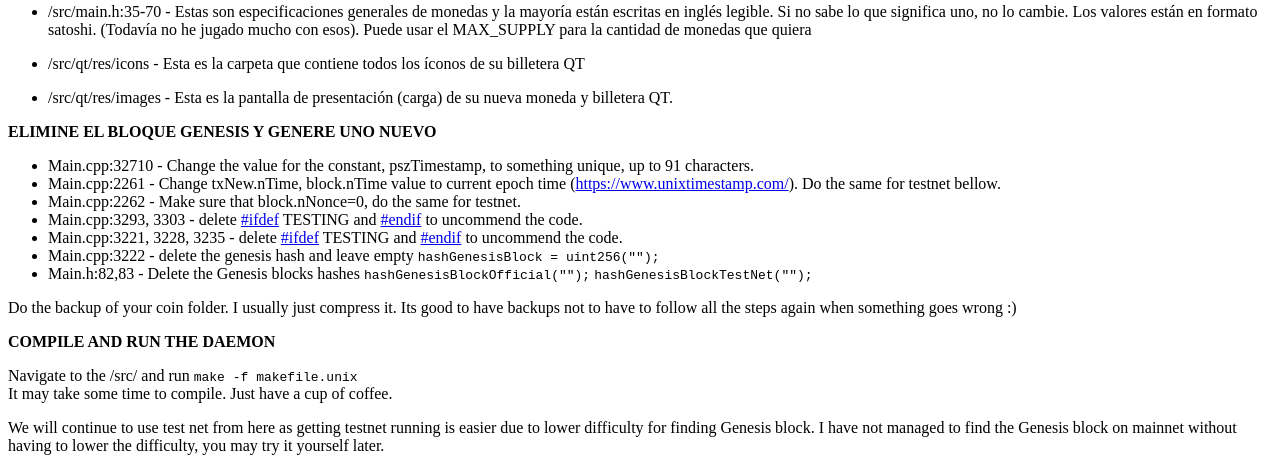
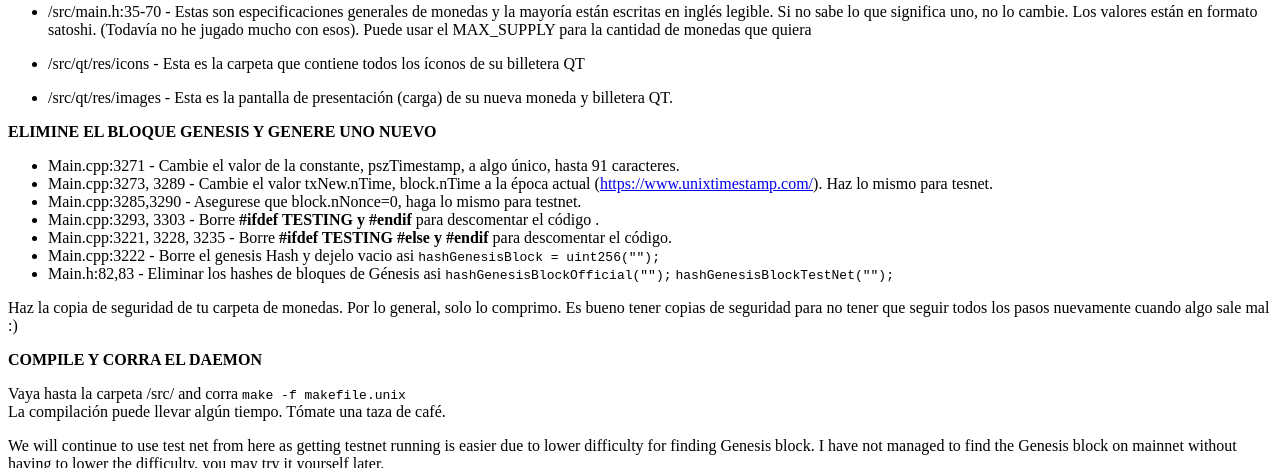
Before and after one commit to bgors0589/creacionBlockchainPoS, a plain HTML site: page index.html in a window 1280 px wide. Shown: the part 1119-1587 px from the top of the page. Drawn offline with Linux system fonts and the light colour scheme.

Commit message:
Update index.html

```diff
--- a/index.html
+++ b/index.html
@@ -64,18 +64,18 @@
 
 		<p><strong>ELIMINE EL BLOQUE GENESIS Y GENERE UNO NUEVO</strong></p>
 		<ul>
-			<li>Main.cpp:32710 - Change the value for the constant, pszTimestamp, to something unique, up to 91 characters.</li>
-			<li>Main.cpp:2261 - Change txNew.nTime, block.nTime value to current epoch time (<a href="https://www.unixtimestamp.com/" rel="nofollow noopener" title="This link will take you away from hive.blog">https://www.unixtimestamp.com/</a>). Do the same for testnet bellow.</li>
-			<li>Main.cpp:2262 - Make sure that block.nNonce=0, do the same for testnet.</li>
-			<li>Main.cpp:3293, 3303 - delete <a href="/trending/ifdef"> #ifdef</a> TESTING and <a href="/trending/endif"> #endif</a> to uncommend the code.</li>
-			<li>Main.cpp:3221, 3228, 3235 - delete <a href="/trending/ifdef"> #ifdef</a> TESTING and <a href="/trending/endif"> #endif</a> to uncommend the code.</li>
-			<li>Main.cpp:3222 - delete the genesis hash and leave empty <code>hashGenesisBlock = uint256("");</code></li>
-			<li>Main.h:82,83 - Delete the Genesis blocks hashes <code>hashGenesisBlockOfficial("");</code> <code>hashGenesisBlockTestNet("");</code></li>
+			<li>Main.cpp:3271 - Cambie el valor de la constante, pszTimestamp, a algo único, hasta 91 caracteres. </li>
+			<li>Main.cpp:3273, 3289 - Cambie el valor txNew.nTime, block.nTime a la época actual (<a href="https://www.unixtimestamp.com/" target"_blank">https://www.unixtimestamp.com/</a>). Haz lo mismo para tesnet.</li>
+			<li>Main.cpp:3285,3290 - Asegurese que block.nNonce=0, haga lo mismo para testnet.</li>
+			<li>Main.cpp:3293, 3303 - Borre <strong> #ifdef TESTING y #endif </strong> para descomentar el código .</li>
+			<li>Main.cpp:3221, 3228, 3235 - Borre <strong> #ifdef TESTING #else y #endif </strong> para descomentar el código.</li>
+			<li>Main.cpp:3222 - Borre el genesis Hash y dejelo vacio asi <code>hashGenesisBlock = uint256("");</code></li>
+			<li>Main.h:82,83 - Eliminar los hashes de bloques de Génesis asi <code>hashGenesisBlockOfficial("");</code> <code>hashGenesisBlockTestNet("");</code></li>
 		</ul>
-		<p>Do the backup of your coin folder. I usually just compress it. Its good to have backups not to have to follow all the steps again when something goes wrong :)</p>
-		<p><strong>COMPILE AND RUN THE DAEMON</strong></p>
-		<p>Navigate to the /src/ and run <code>make -f makefile.unix</code><br />
-		It may take some time to compile. Just have a cup of coffee.</p>
+		<p>Haz la copia de seguridad de tu carpeta de monedas. Por lo general, solo lo comprimo. Es bueno tener copias de seguridad para no tener que seguir todos los pasos nuevamente cuando algo sale mal :) </p>
+		<p><strong>COMPILE Y CORRA EL DAEMON</strong></p>
+		<p>Vaya hasta la carpeta /src/ and corra <code>make -f makefile.unix</code><br />
+		La compilación puede llevar algún tiempo. Tómate una taza de café. </p>
 		<p>We will continue to use test net from here as getting testnet running is easier due to lower difficulty for finding Genesis block. I have not managed to find the Genesis block on mainnet without having to lower the difficulty, you may try it yourself later.</p>
 		<p>You should have your daemon in the /src/ just run: <em>./YOURCOIND --daemon -testnet</em><br />
 		In the /home/.yourcoin/testnet/ run: <em>tail -f debug.log</em> you will see your computer trying to find the genesis block. It may take a bit of time before the result pops up together with  assertion error in the main window.</p>
```
